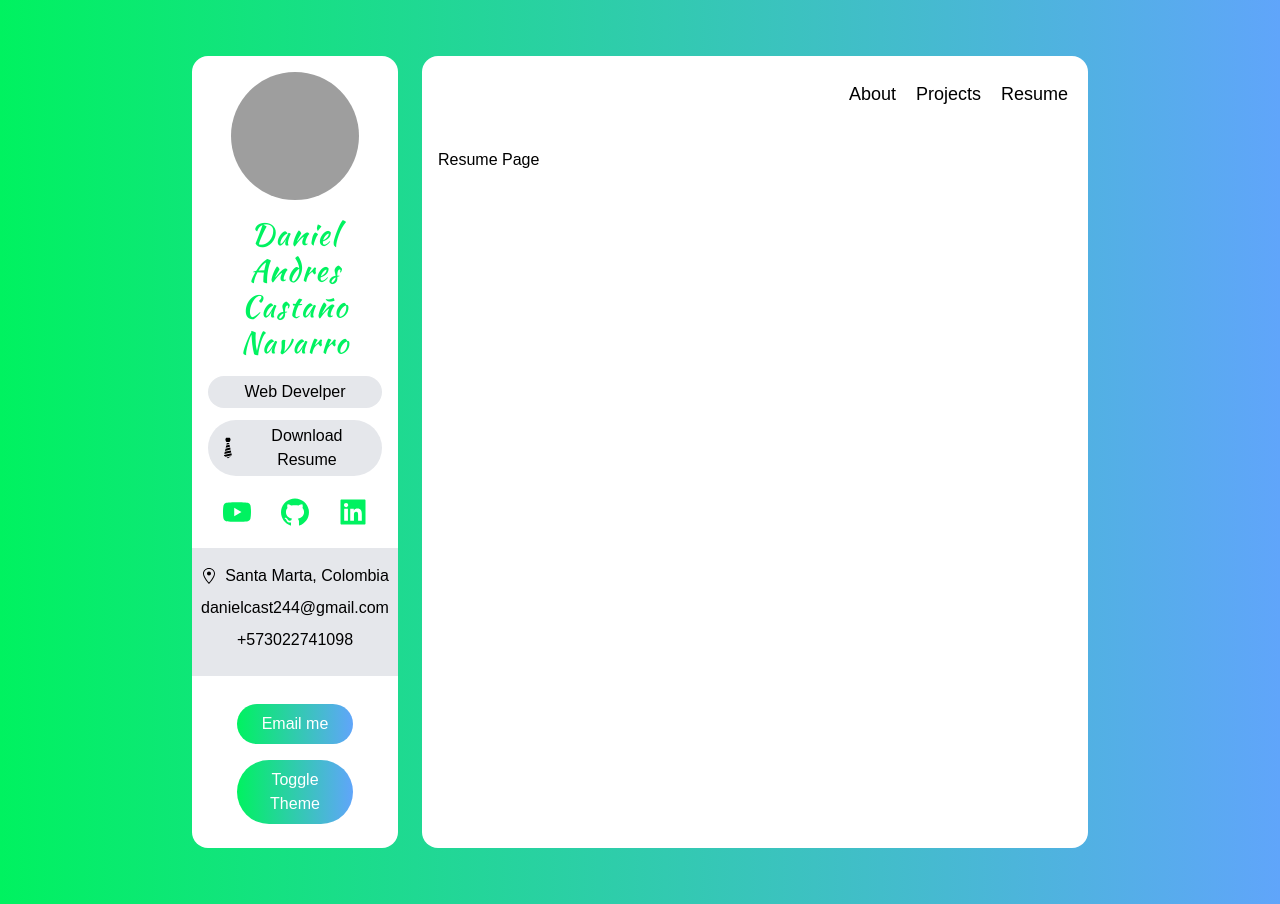
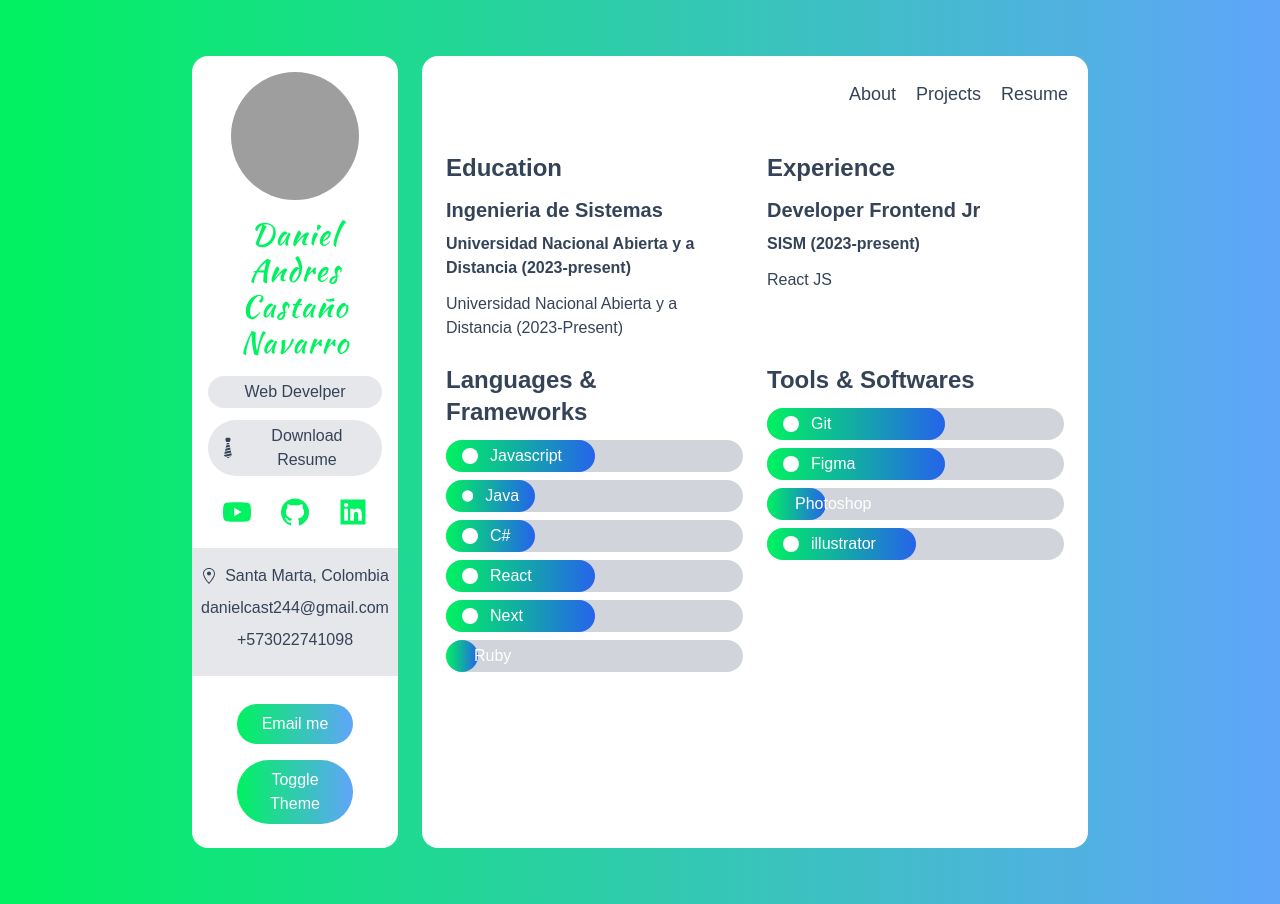
Before and after one commit to OneArc16/PortfolioDaniel, a Next.js app: page /resume in a window 1280 px wide. Built offline with nearby package versions, Linux system fonts and the light colour scheme; grey boxes are pictures that could not be loaded.

Commit message:
SE CREA EL COMPONENTE BAR.TSX Y SE TERMINA EL NAVBAR RESUME

```diff
--- /dev/null
+++ b/components/Bar.tsx
@@ -0,0 +1,19 @@
+import { ISkill } from '@/type'
+import { FunctionComponent } from 'react'
+
+const Bar:FunctionComponent<{
+    data:ISkill
+}> = ({data:{Icon, level, name}}) => {
+  return (
+     <div className='my-2 text-white bg-gray-300 rounded-full'>
+        <div
+        className="flex items-center px-4 py-1 rounded-full bg-gradient-to-r from-green to-blue-600"
+        style={{width: level}}>
+            <Icon className='mr-3' />
+            {name}
+        </div>
+        </div>
+    )
+}
+
+export default Bar
--- a/data.ts
+++ b/data.ts
@@ -1,10 +1,11 @@
 import {RiComputerLine} from 'react-icons/ri'
-import { IService } from './type'
+import { IService, ISkill } from './type'
 import {FaServer} from 'react-icons/fa'
 import {AiOutlineAntDesign, AiOutlineApi} from 'react-icons/ai'
 import {MdDeveloperMode} from 'react-icons/md'
+import {BsCircleFill} from 'react-icons/bs'
 
-export const services:IService[] = [
+export const services: IService[] = [
     {
         title: "Frontend Development",
         about: "Poseo experiencia en <b>HTML</b>, <b>CSS</b>, <b>JavaScript</b>, <b>NextJS</b>, <b>ReactJS</b>, <b>JAVA</b>, <b>C#</b> y <b>NodeJS</b>",
@@ -41,3 +42,59 @@
         Icon: RiComputerLine,
     },
 ]
+
+export const languages: ISkill[] = [
+    {
+        name: "Javascript",
+        level: "50%",
+        Icon: BsCircleFill,
+    },
+    {
+        name: "Java",
+        level: "30%",
+        Icon: BsCircleFill,
+    },
+    {
+        name: "C#",
+        level: "30%",
+        Icon: BsCircleFill,
+    },
+    {
+        name: "React",
+        level: "50%",
+        Icon: BsCircleFill,
+    },
+    {
+        name: "Next",
+        level: "50%",
+        Icon: BsCircleFill,
+    },
+    {
+        name: "Ruby",
+        level: "10%",
+        Icon: BsCircleFill,
+    }
+]
+
+export const tools: ISkill[] = [
+    {
+        name: "Git",
+        level: "60%",
+        Icon: BsCircleFill,
+    },
+    {
+        name: "Figma",
+        level: "60%",
+        Icon: BsCircleFill,
+    },
+    {
+        name: "Photoshop",
+        level: "20%",
+        Icon: BsCircleFill,
+    },
+    {
+        name: "illustrator",
+        level: "50%",
+        Icon: BsCircleFill,
+    }
+]
--- a/pages/resume.tsx
+++ b/pages/resume.tsx
@@ -1,9 +1,50 @@
+import Bar from '@/components/Bar'
+import { languages, tools } from '@/data'
 import React from 'react'
 
 const resume = () => {
   return (
-    <div className='p-4'>
-      Resume Page
+    <div className='px-6 py-2'>
+      <div className='grid gap-6 md:grid-cols-2'>
+          <div>
+            <h5 className='my-3 text-2xl font-bold'>Education</h5>
+            <div>
+              <h5 className='my-2 text-xl font-bold'>Ingenieria de Sistemas</h5>
+              <p className='font-semibold'>Universidad Nacional Abierta y a Distancia (2023-present)</p>
+              <p className='my-3'>Universidad Nacional Abierta y a Distancia (2023-Present)</p>
+            </div>
+          </div>
+
+          <div>
+            <h5 className='my-3 text-2xl font-bold'>Experience</h5>
+            <div>
+              <h5 className='my-2 text-xl font-bold'>Developer Frontend Jr</h5>
+              <p className='font-semibold'>SISM (2023-present)</p>
+              <p className='my-3'>React JS</p>
+            </div>
+          </div>
+      </div>
+
+      <div className="grid gap-6 md:grid-cols-2">
+        <div>
+          <h5 className="my-3 text-2xl font-bold">Languages & Frameworks</h5>
+            <div className='my-2'>
+              {
+                languages.map(language =><Bar data={language} key={language.name} />)
+              }
+            </div>
+        </div>
+
+        <div>
+          <h5 className="my-3 text-2xl font-bold">Tools & Softwares</h5>
+            <div className='my-2'>
+              {
+                tools.map(tool =><Bar data={tool} key={tool.name} />)
+              }
+            </div>
+        </div>
+
+      </div>
     </div>
   )
 }
--- a/styles/globals.css
+++ b/styles/globals.css
@@ -6,4 +6,5 @@
 body {
   background-color: black;
   font-family: sans-serif;
+  color: #354358;
 }
--- a/type.ts
+++ b/type.ts
@@ -5,3 +5,9 @@
     about:string
     Icon:IconType
 }
+
+export interface ISkill{
+    name: string,
+    level: string,
+    Icon: IconType,
+}
```
